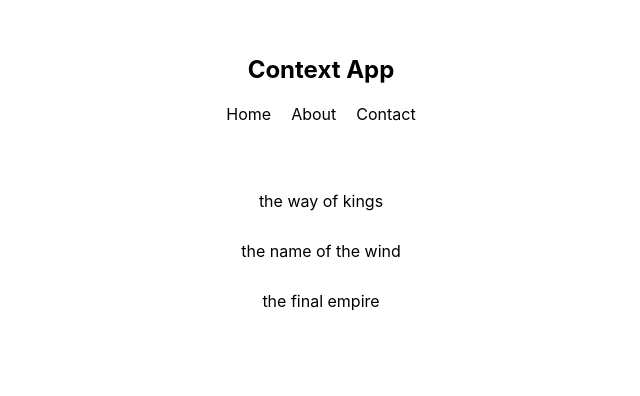
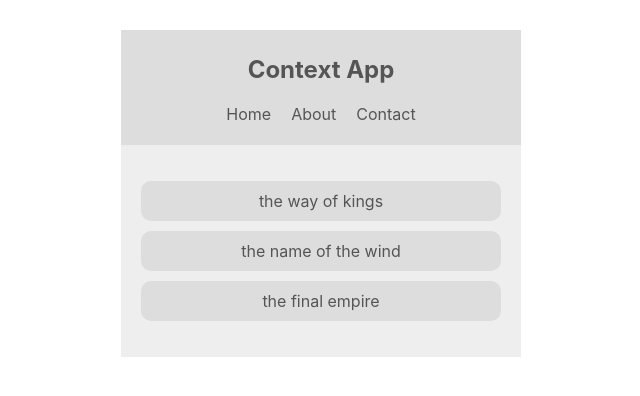
Before and after one commit to Matheuslm10/reading-list, a React (Create React App) app in the folder reading-list/: page / in a window 1280 px wide. Shown: the top 396 px of the page, without its empty margins (319-959 px from the left). Built offline with nearby package versions, Linux system fonts and the light colour scheme.

Commit message:
Components principais respondem a mudanças de tema

```diff
--- a/reading-list/src/App.js
+++ b/reading-list/src/App.js
@@ -1,12 +1,15 @@
 import React from 'react';
 import BookList from './components/BookList';
 import Navbar from './components/Navbar';
+import ThemeContextProvider from './contexts/ThemeContext';
 
 function App() {
   return (
     <div className="App">
-      <Navbar />
-      <BookList />
+      <ThemeContextProvider>
+        <Navbar />
+        <BookList />
+      </ThemeContextProvider>
     </div>
   );
 }
--- a/reading-list/src/components/BookList.js
+++ b/reading-list/src/components/BookList.js
@@ -1,13 +1,17 @@
 import React, { Component } from 'react';
+import { ThemeContext } from '../contexts/ThemeContext';
 
 class BookList extends Component {
+  static contextType = ThemeContext;
   render() {
+    const { isLightTheme, light, dark } = this.context;
+    const theme = isLightTheme ? light : dark;
     return (
-      <div className="book-list">
+      <div className="book-list" style={{ color: theme.syntax, background: theme.bg }}>
         <ul>
-          <li>the way of kings</li>
-          <li>the name of the wind</li>
-          <li>the final empire</li>
+          <li style={{ background: theme.ui }}>the way of kings</li>
+          <li style={{ background: theme.ui }}>the name of the wind</li>
+          <li style={{ background: theme.ui }}>the final empire</li>
         </ul>
       </div>
     );
--- a/reading-list/src/components/Navbar.js
+++ b/reading-list/src/components/Navbar.js
@@ -1,9 +1,13 @@
 import React, { Component } from 'react';
+import { ThemeContext } from '../contexts/ThemeContext'
 
 class Navbar extends Component {
+  static contextType = ThemeContext;
   render() {
+    const { isLightTheme, light, dark } = this.context;
+    const theme = isLightTheme ? light : dark;
     return (
-      <nav>
+      <nav style={{ background: theme.ui, color: theme.syntax }}>
         <h1>Context App</h1>
         <ul>
           <li>Home</li>
--- /dev/null
+++ b/reading-list/src/contexts/ThemeContext.js
@@ -0,0 +1,20 @@
+import React, { Component, createContext } from 'react';
+
+export const ThemeContext = createContext();
+
+class ThemeContextProvider extends Component {
+  state = {
+    isLightTheme: true,
+    light: { syntax: '#555', ui: '#ddd', bg: '#eee' },
+    dark: { syntax: '#ddd', ui: '#333', bg: '#555'}
+  }
+  render() {
+    return (
+        <ThemeContext.Provider value={{...this.state}}>
+            {this.props.children}
+        </ThemeContext.Provider>
+    );
+  }
+}
+
+export default ThemeContextProvider;
```
